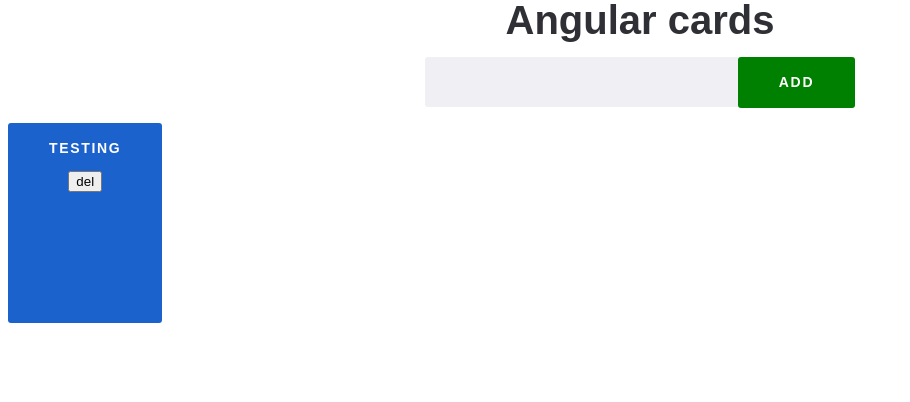
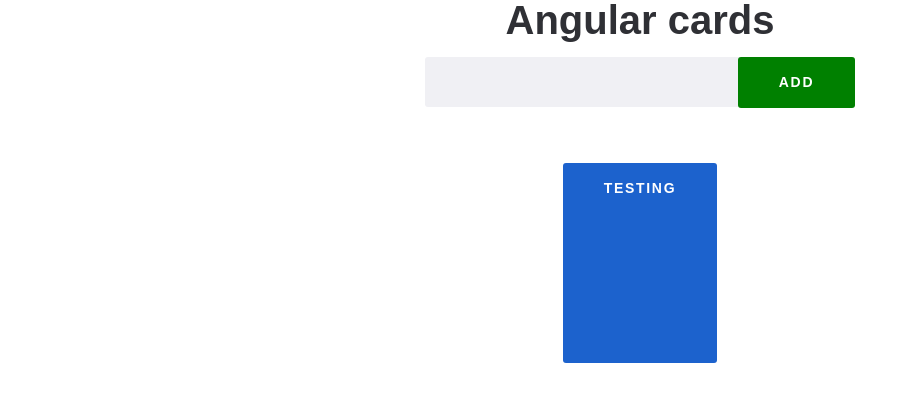
Before and after one commit to megasaab/angular-app-crud, an Angular app: page / in a window 1280 px wide. Shown: the top 402 px of the page, without its empty margins (0-910 px from the left). Built offline with nearby package versions, Linux system fonts and the light colour scheme.

Commit message:
fix styles

```diff
--- a/src/app/app.component.html
+++ b/src/app/app.component.html
@@ -6,9 +6,9 @@
 
 <section class="card-section">
   <div *ngFor="let card of Cards">
-    <div class="card">{{card.label}}
+    <div *ngIf="card.label" class="card">{{card.label}}
       <p>{{card.text}}</p>
-      <button (click)="deleteCard(this.card)">del</button>
+      <button (click)="deleteCard(card)">❌</button>
     </div>
 
   </div>
--- a/src/app/app.component.scss
+++ b/src/app/app.component.scss
@@ -44,7 +44,8 @@ header {
 .card-section {
     display: flex;
     flex-wrap: wrap;
-    justify-content: space-between;
+    justify-content: space-around;
+    padding: 40px;
 
     .card {
         border: 1px solid black;
@@ -55,7 +56,7 @@ header {
         margin-top: 15px;
         border-radius: 3px;
         padding: 5px;
-
+        position: relative;
         font-weight: bold;
         font-size: 14px;
         line-height: 17px;
@@ -74,5 +75,24 @@ header {
         cursor: pointer;
     }
 
+    .card:hover button{
+        opacity: 1;
+    }
+
+    button{
+        position: absolute;
+        border-radius: 50%;
+        height: 30px;
+        width: 30px;
+        outline: none;
+        opacity: 0;
+        cursor: pointer;
+        top: 0;
+        left: 165px;
+        background-color: initial;
+    }
+
+
+
 
 }
```
